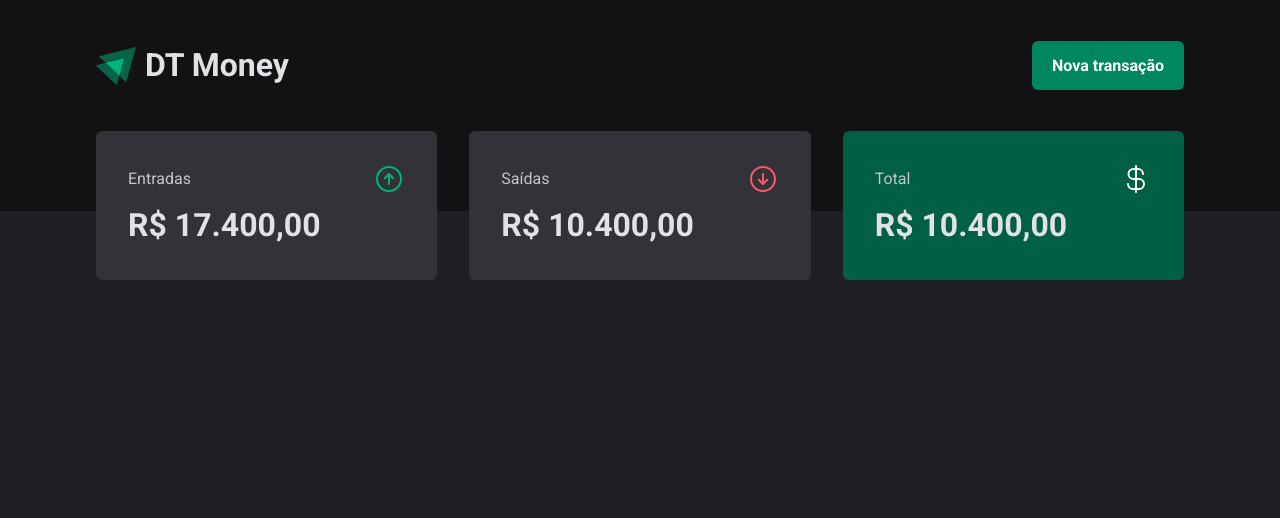
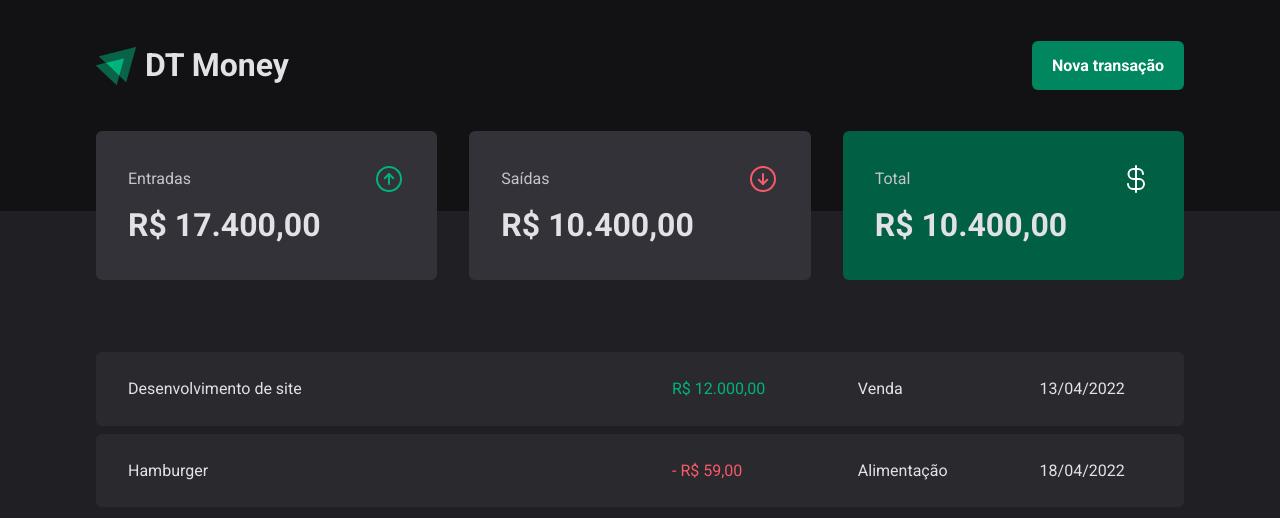
Before and after one commit to odairdev/DT_Money, a React (Vite) app: page / in a window 1280 px wide. Shown: the top 518 px of the page. Built offline with nearby package versions, Linux system fonts and the light colour scheme.

Commit message:
Transactions Table added

```diff
--- a/src/pages/Transactions/index.tsx
+++ b/src/pages/Transactions/index.tsx
@@ -1,13 +1,34 @@
 import { Header } from "../../components/Header";
 import { Summary } from "../../components/Summary";
+import { PriceHighlight, TransactionsContainer, TransactionsTable } from "./styles";
 
 
 export function Transactions() {
   return (
-    <main>
+    <div>
       <Header />
       <Summary />
-    </main>
+
+      <TransactionsContainer>
+      <TransactionsTable>
+        <tbody>
+          <tr>
+            <td width='50%'>Desenvolvimento de site</td>
+            <td><PriceHighlight variant="income">R$ 12.000,00</PriceHighlight></td>
+            <td>Venda</td>
+            <td>13/04/2022</td>
+          </tr>
+          <tr>
+            <td width='50%'>Hamburger</td>
+            <td><PriceHighlight variant="outcome">- R$ 59,00</PriceHighlight></td>
+            <td>Alimentação</td>
+            <td>18/04/2022</td>
+          </tr>
+        </tbody>
+      </TransactionsTable>
+      </TransactionsContainer>
+
+    </div>
 
   )
 }
--- a/src/pages/Transactions/styles.ts
+++ b/src/pages/Transactions/styles.ts
@@ -1 +1,36 @@
 import styled from 'styled-components'
+
+export const TransactionsContainer = styled.main`
+  width: 100%;
+  max-width: 1120px;
+  margin: 4rem auto 0;
+  padding: 0 1rem;
+`
+
+export const TransactionsTable = styled.table`
+  width: 100%;
+  border-collapse: separate;
+  border-spacing: 0 0.5rem;
+  margin-top: 1.5rem;
+
+  td {
+    background-color: ${props => props.theme['gray-700']};
+    padding: 1.5rem 2rem;
+
+    &:first-child {
+    border-radius: 6px 0 0 6px;
+    }
+
+    &:last-child {
+      border-radius: 0 6px 6px 0;
+    }
+  }
+`
+
+interface PriceHighlightProps {
+  variant: 'income' | 'outcome';
+}
+
+export const PriceHighlight = styled.span<PriceHighlightProps>`
+  color: ${props => props.variant === 'income' ? props.theme['green-300'] : props.theme['red-300']}
+`
```
